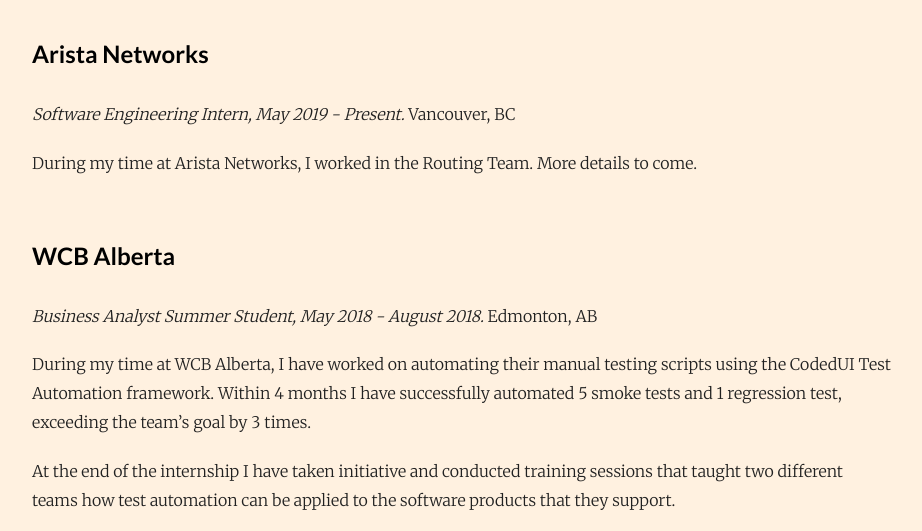
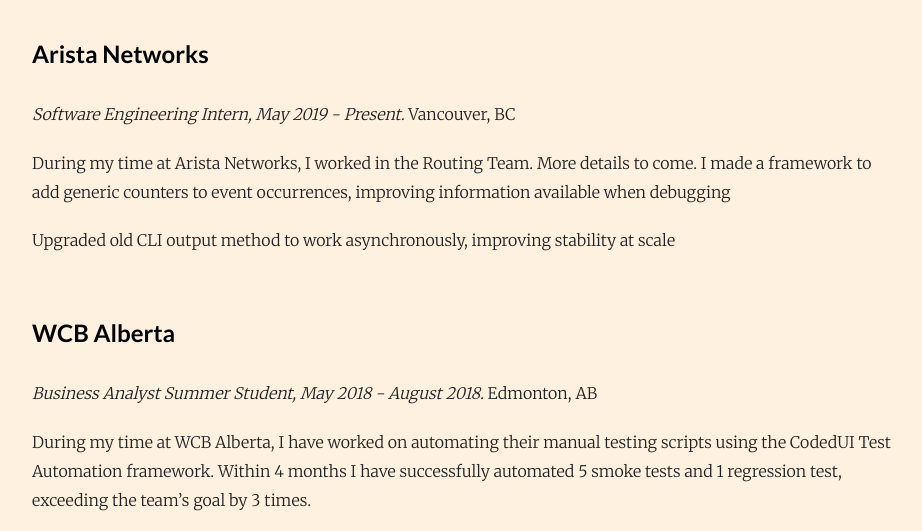
Before and after one commit to ArseniyKD/ArseniyKD.github.io, a plain HTML site: page experience/index.html in a window 1280 px wide. Shown: the part 210-741 px from the top of the page, without its empty margins (178-1100 px from the left). Drawn offline with nearby package versions, Linux system fonts and the light colour scheme.

Commit message:
fixed my website

```diff
--- a/experience/index.html
+++ b/experience/index.html
@@ -12,15 +12,17 @@
     <meta name="twitter:card" content="summary"/>
 <meta name="twitter:title" content="Professional Experience"/>
 <meta name="twitter:description" content="Arista Networks Software Engineering Intern, May 2019 - Present. Vancouver, BC
-During my time at Arista Networks, I worked in the Routing Team. More details to come.
+During my time at Arista Networks, I worked in the Routing Team. More details to come. I made a framework to add generic counters to event occurrences, improving information available when debugging
+Upgraded old CLI output method to work asynchronously, improving stability at scale
 WCB Alberta Business Analyst Summer Student, May 2018 - August 2018. Edmonton, AB
-During my time at WCB Alberta, I have worked on automating their manual testing scripts using the CodedUI Test Automation framework. Within 4 months I have successfully automated 5 smoke tests and 1 regression test, exceeding the team&rsquo;s goal by 3 times."/>
+During my time at WCB Alberta, I have worked on automating their manual testing scripts using the CodedUI Test Automation framework."/>
 
     <meta property="og:title" content="Professional Experience" />
 <meta property="og:description" content="Arista Networks Software Engineering Intern, May 2019 - Present. Vancouver, BC
-During my time at Arista Networks, I worked in the Routing Team. More details to come.
+During my time at Arista Networks, I worked in the Routing Team. More details to come. I made a framework to add generic counters to event occurrences, improving information available when debugging
+Upgraded old CLI output method to work asynchronously, improving stability at scale
 WCB Alberta Business Analyst Summer Student, May 2018 - August 2018. Edmonton, AB
-During my time at WCB Alberta, I have worked on automating their manual testing scripts using the CodedUI Test Automation framework. Within 4 months I have successfully automated 5 smoke tests and 1 regression test, exceeding the team&rsquo;s goal by 3 times." />
+During my time at WCB Alberta, I have worked on automating their manual testing scripts using the CodedUI Test Automation framework." />
 <meta property="og:type" content="article" />
 <meta property="og:url" content="https://arseniykd.github.io/experience/" />
 <meta property="article:published_time" content="2019-05-02T01:15:35-06:00"/>
@@ -53,13 +55,15 @@
 
 
 
-      <link rel="stylesheet" href="https://arseniykd.github.io/css/custom.css">
+      <link rel="stylesheet" href="https://arseniykd.github.io/css/custom.css" />
+
+
 
 
     <link rel="icon" type="image/png" href="https://arseniykd.github.io/img/favicon-32x32.png" sizes="32x32">
     <link rel="icon" type="image/png" href="https://arseniykd.github.io/img/favicon-16x16.png" sizes="16x16">
 
-    <meta name="generator" content="Hugo 0.55.5" />
+    <meta name="generator" content="Hugo 0.55.6" />
   </head>
 
   <body class=" ">
@@ -138,7 +142,10 @@
 
 <p><em>Software Engineering Intern, May 2019 - Present.</em> Vancouver, BC</p>
 
-<p>During my time at Arista Networks, I worked in the Routing Team. More details to come.</p>
+<p>During my time at Arista Networks, I worked in the Routing Team. More details to come.
+I made a framework to add generic counters to event occurrences, improving information available when debugging</p>
+
+<p>Upgraded old CLI output method to work asynchronously, improving stability at scale</p>
 
 <h3 id="wcb-alberta">WCB Alberta</h3>
 
```
Also changed, not shown: 404.html (+4 -2 lines), about/index.html (+4 -2 lines), categories/index.html (+4 -2 lines), contact/index.html (+4 -2 lines), education/index.html (+4 -2 lines), index.html (+7 -5 lines), projects/index.html (+4 -2 lines), tags/index.html (+4 -2 lines).
